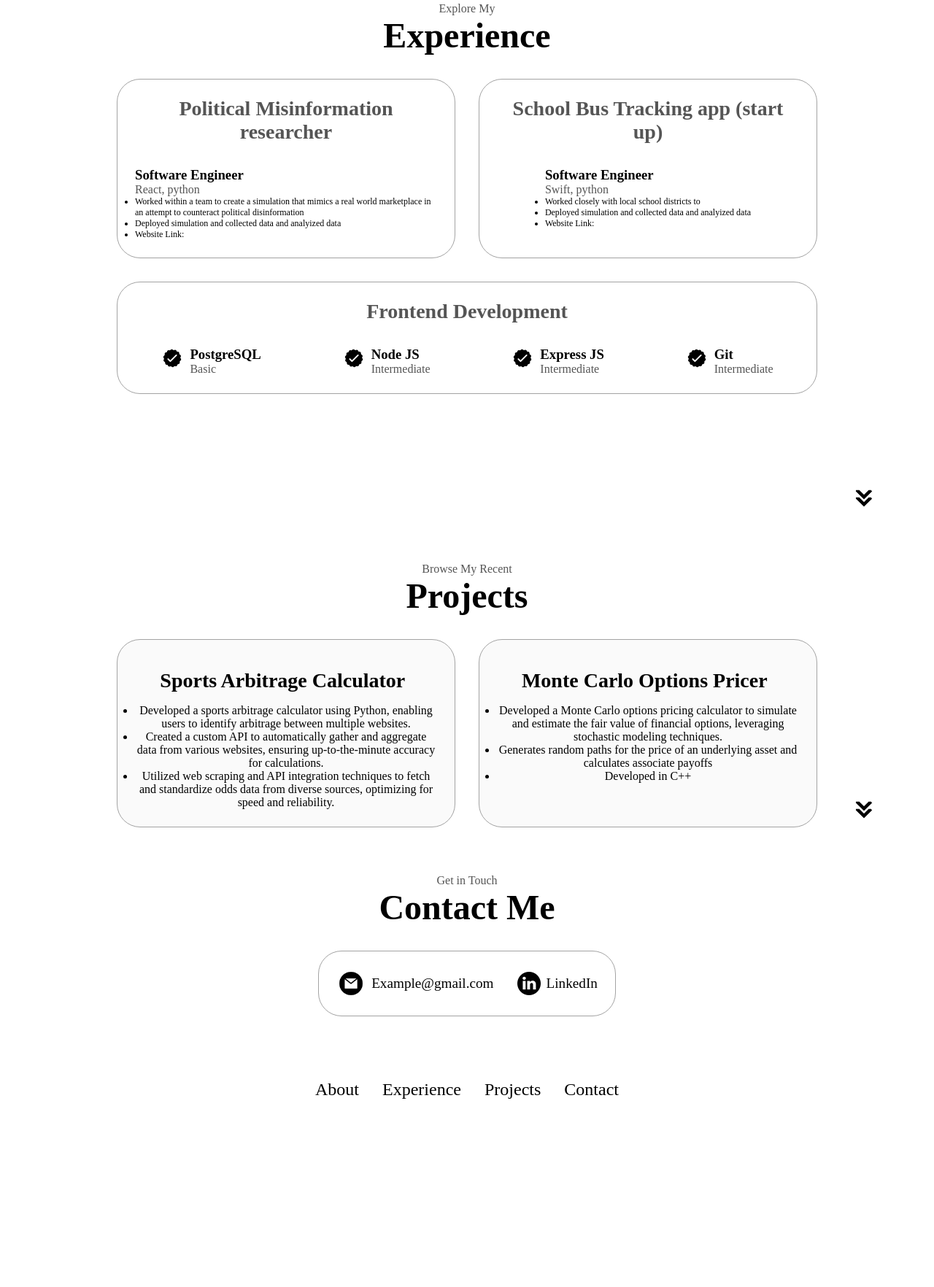
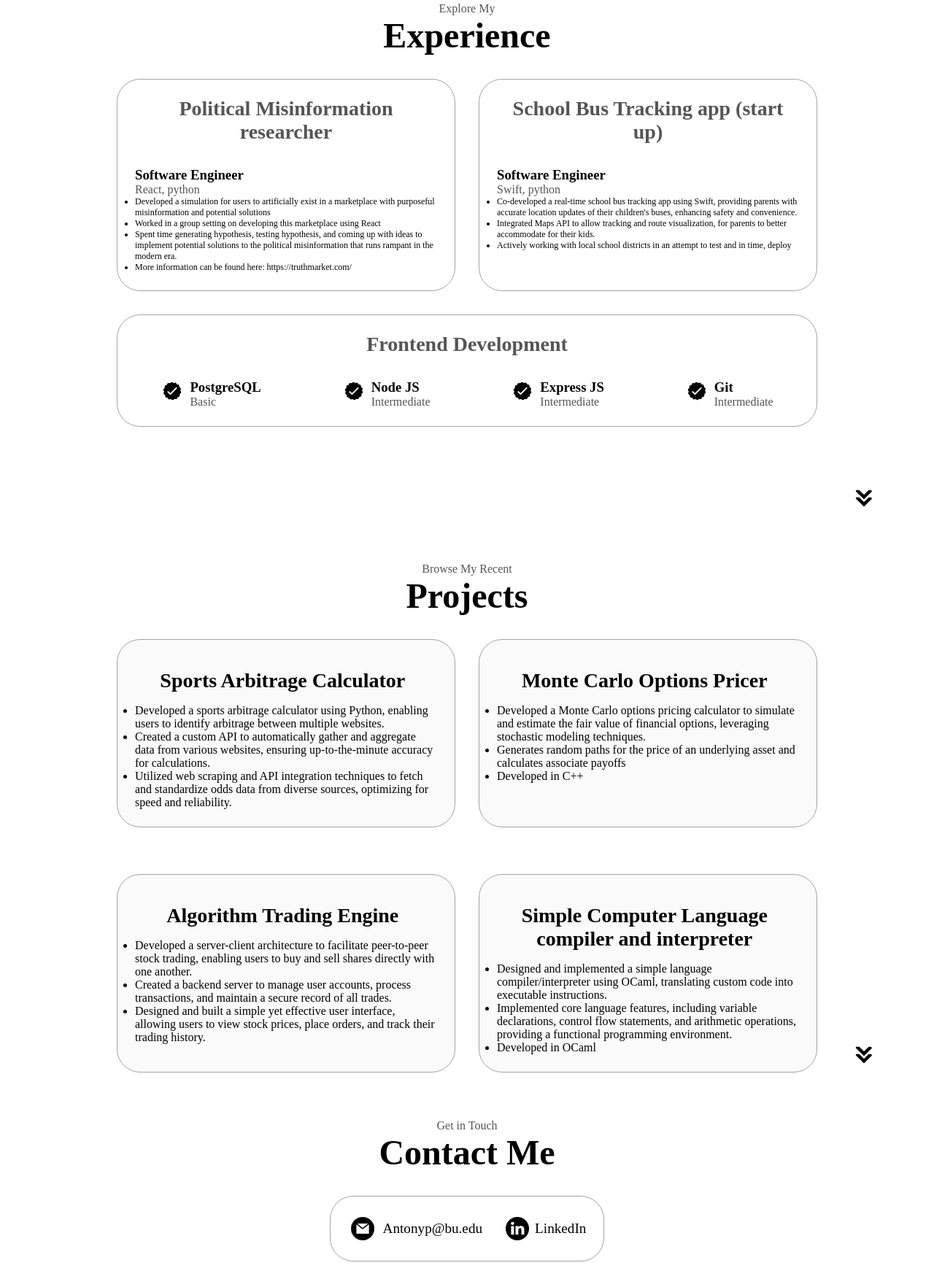
Before and after one commit to thoknee/TonyPonomarev, a plain HTML site: page index.html in a window 1280 px wide. Shown: the part 1693-3457 px from the top of the page at 73% size. Before the commit the page ends 3326 px from the top, so only its background shows below. Drawn offline with Linux system fonts and the light colour scheme.

Commit message:
final changes

```diff
--- a/index.html
+++ b/index.html
@@ -47,7 +47,7 @@
         <div class="btn-container">
           <button
             class="btn btn-color-2"
-            onclick="window.open('./assets/resume-example.pdf')"
+            onclick="window.open('./assets/AntonyPonomarebResume.pdf')"
           >
             Download CV
           </button>
@@ -126,12 +126,13 @@
                     <h3>Software Engineer</h3>
                     <p> <italic> React, python</italic></p>
                     <ul>
-                      <li class="experienceItem"> Worked within a team to create a simulation that mimics a real world marketplace in an
-                        attempt to counteract political disinformation
+                      <li class="experienceItem"> Developed a simulation for users to artificially exist in a marketplace with purposeful misinformation and potential solutions
                       </li>
-                      <li class="experienceItem"> Deployed simulation and collected data and analyized data
+                      <li class="experienceItem"> Worked in a group setting on developing this marketplace using React
                       </li>
-                      <li class="experienceItem">Website Link:
+                      <li class="experienceItem">Spent time generating hypothesis, testing hypothesis, and coming up with ideas to implement potential solutions to the political misinformation that runs rampant in the modern era.
+                      </li>
+                      <li class="experienceItem">More information can be found here: https://truthmarket.com/
                       </li>
                     </ul>
                   </div>
@@ -148,11 +149,11 @@
                       <h3>Software Engineer</h3>
                       <p> <italic> Swift, python</italic></p>
                       <ul>
-                        <li class="experienceItem"> Worked closely with local school districts to
+                        <li class="experienceItem"> Co-developed a real-time school bus tracking app using Swift, providing parents with accurate location updates of their children's buses, enhancing safety and convenience.
                         </li>
-                        <li class="experienceItem"> Deployed simulation and collected data and analyized data
+                        <li class="experienceItem">Integrated Maps API to allow tracking and route visualization, for parents to better accommodate for their kids.
                         </li>
-                        <li class="experienceItem">Website Link:
+                        <li class="experienceItem">Actively working with local school districts in an attempt to test and in time, deploy
                         </li>
                       </ul>
                     </div>
@@ -231,17 +232,78 @@
 
             </div>
             <h2 class="experience-sub-title project-title">Sports Arbitrage Calculator</h2>
-            <div class="btn-container">
+            <div class="article-container">
               <div>
                 <ul>
-                  <li>
+                  <li class="experienceItem">
                     Developed a sports arbitrage calculator using Python, enabling users to identify arbitrage between multiple websites.
                   </li>
-                  <li>
+                  <li class="experienceItem">
                     Created a custom API to automatically gather and aggregate data from various websites, ensuring up-to-the-minute accuracy for calculations.
                   </li>
-                  <li>
+                  <li class="experienceItem">
                     Utilized web scraping and API integration techniques to fetch and standardize odds data from diverse sources, optimizing for speed and reliability.
+                  </li>
+                </ul>
+              </div>
+              <!-- <button
+                class="btn btn-color-2 project-btn"
+                onclick="location.href='https://github.com/'"
+              >
+                Github
+              </button>
+              <button
+                class="btn btn-color-2 project-btn"
+                onclick="location.href='https://github.com/'"
+              >
+                Live Demo
+              </button> -->
+            </div>
+          </div>
+          <div class="details-container color-container">
+
+
+            <h2 class="experience-sub-title project-title">Monte Carlo Options Pricer</h2>
+            <div class="article-container">
+              <ul>
+                <li class="experienceItem">Developed a Monte Carlo options pricing calculator to simulate and estimate the fair value of financial options, leveraging stochastic modeling techniques.</li>
+                <li class="experienceItem">Generates random paths for the price of an underlying asset and calculates associate payoffs</li>
+                <li class="experienceItem">Developed in C++</li>
+              </ul>
+              </div>
+              <!-- <button
+                class="btn btn-color-2 project-btn"
+                onclick="location.href='https://github.com/'"
+              >
+                Github
+              </button>
+              <button
+                class="btn btn-color-2 project-btn"
+                onclick="location.href='https://github.com/'"
+              >
+                Live Demo
+              </button> -->
+
+          </div>
+          </div>
+        </div>
+      </div>
+      <div class="experience-details-container">
+        <div class="about-containers">
+          <div class="details-container color-container">
+            <div class="article-container">
+
+            </div>
+            <h2 class="experience-sub-title project-title">Algorithm Trading Engine</h2>
+            <div class="article-container">
+              <div>
+                <ul>
+                  <li class="experienceItem">
+                    Developed a server-client architecture to facilitate peer-to-peer stock trading, enabling users to buy and sell shares directly with one another.
+                  <li class="experienceItem">
+                    Created a backend server to manage user accounts, process transactions, and maintain a secure record of all trades.
+                  <li class="experienceItem">
+                    Designed and built a simple yet effective user interface, allowing users to view stock prices, place orders, and track their trading history.
                   </li>
                 </ul>
               </div>
@@ -267,53 +329,18 @@
                 class="project-img"
               /> -->
             </div>
-            <h2 class="experience-sub-title project-title">Monte Carlo Options Pricer</h2>
-            <div class="btn-container">
+            <h2 class="experience-sub-title project-title">Simple Computer Language compiler and interpreter</h2>
+            <div class="article-container">
               <ul>
-                <li>Developed a Monte Carlo options pricing calculator to simulate and estimate the fair value of financial options, leveraging stochastic modeling techniques.</li>
-                <li>Generates random paths for the price of an underlying asset and calculates associate payoffs</li>
-                <li>Developed in C++</li>
+                <li>Designed and implemented a simple language compiler/interpreter using OCaml, translating custom code into executable instructions.</li>
+                <li>Implemented core language features, including variable declarations, control flow statements, and arithmetic operations, providing a functional programming environment.</li>
+                <li>Developed in OCaml</li>
               </ul>
-              <!-- <button
-                class="btn btn-color-2 project-btn"
-                onclick="location.href='https://github.com/'"
-              >
-                Github
-              </button>
-              <button
-                class="btn btn-color-2 project-btn"
-                onclick="location.href='https://github.com/'"
-              >
-                Live Demo
-              </button> -->
+
             </div>
           </div>
-          <!-- <div class="details-container color-container">
-            <div class="article-container">
-              <img
-                src="./assets/project-3.png"
-                alt="Project 3"
-                class="project-img"
-              /> -->
-            <!-- </div>
-            <h2 class="experience-sub-title project-title">Project Three</h2>
-            <div class="btn-container">
-              <button
-                class="btn btn-color-2 project-btn"
-                onclick="location.href='https://github.com/'"
-              >
-                Github
-              </button>
-              <button
-                class="btn btn-color-2 project-btn"
-                onclick="location.href='https://github.com/'"
-              >
-                Live Demo
-              </button>
-            </div> -->
           </div>
         </div>
-      </div>
       <img
         src="./assets/arrow.png"
         alt="Arrow icon"
@@ -331,7 +358,7 @@
             alt="Email icon"
             class="icon contact-icon email-icon"
           />
-          <p><a href="mailto:examplemail@gmail.com">Example@gmail.com</a></p>
+          <p><a href="mailto:examplemail@gmail.com">Antonyp@bu.edu</a></p>
         </div>
         <div class="contact-info-container">
           <img
@@ -339,7 +366,7 @@
             alt="LinkedIn icon"
             class="icon contact-icon"
           />
-          <p><a href="https://www.linkedin.com">LinkedIn</a></p>
+          <p><a href="https://www.linkedin.com/in/antony-ponomarev-b3630a231/">LinkedIn</a></p>
         </div>
       </div>
     </section>
```
Also changed, not shown: 2 other files.
